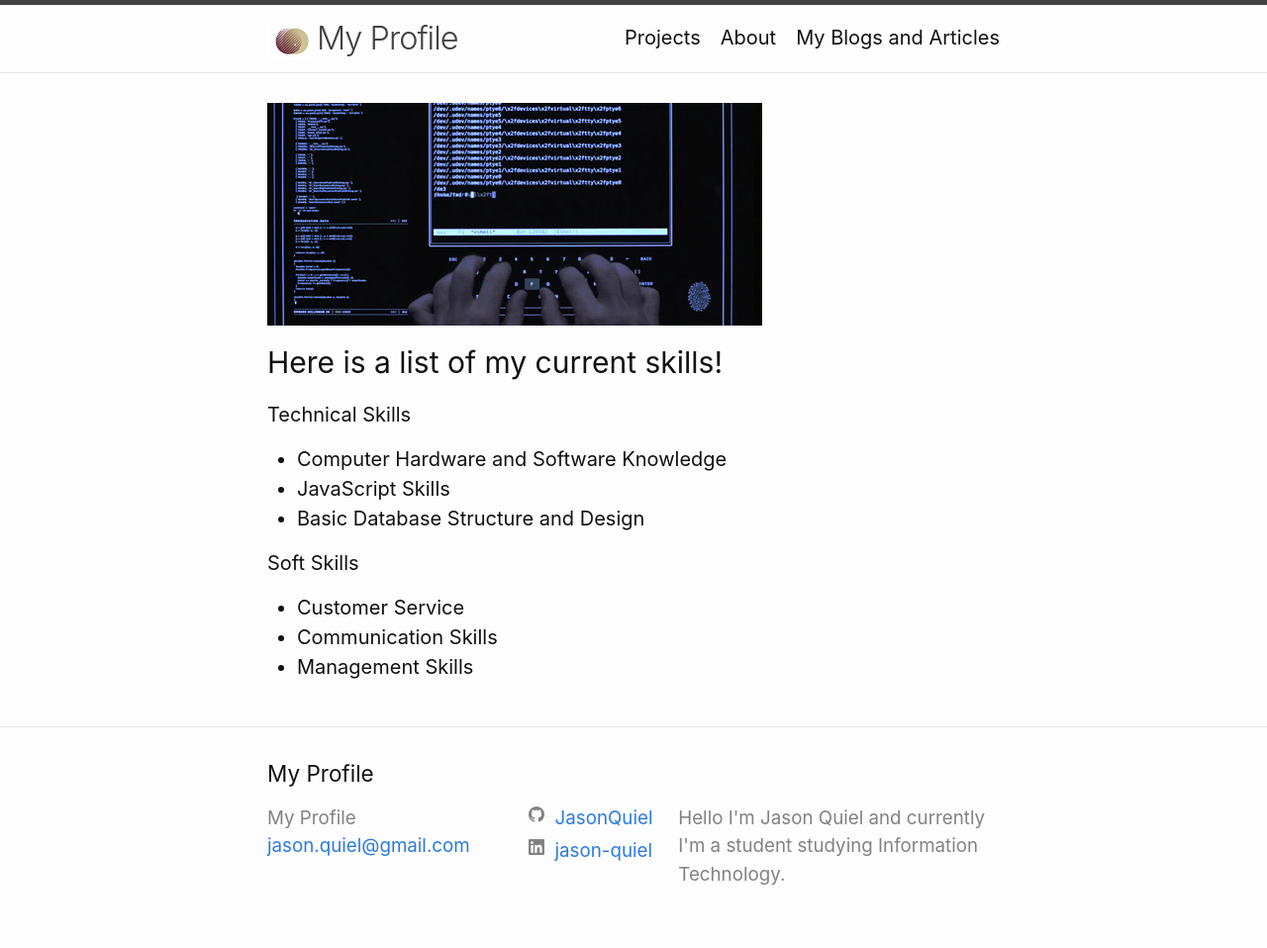
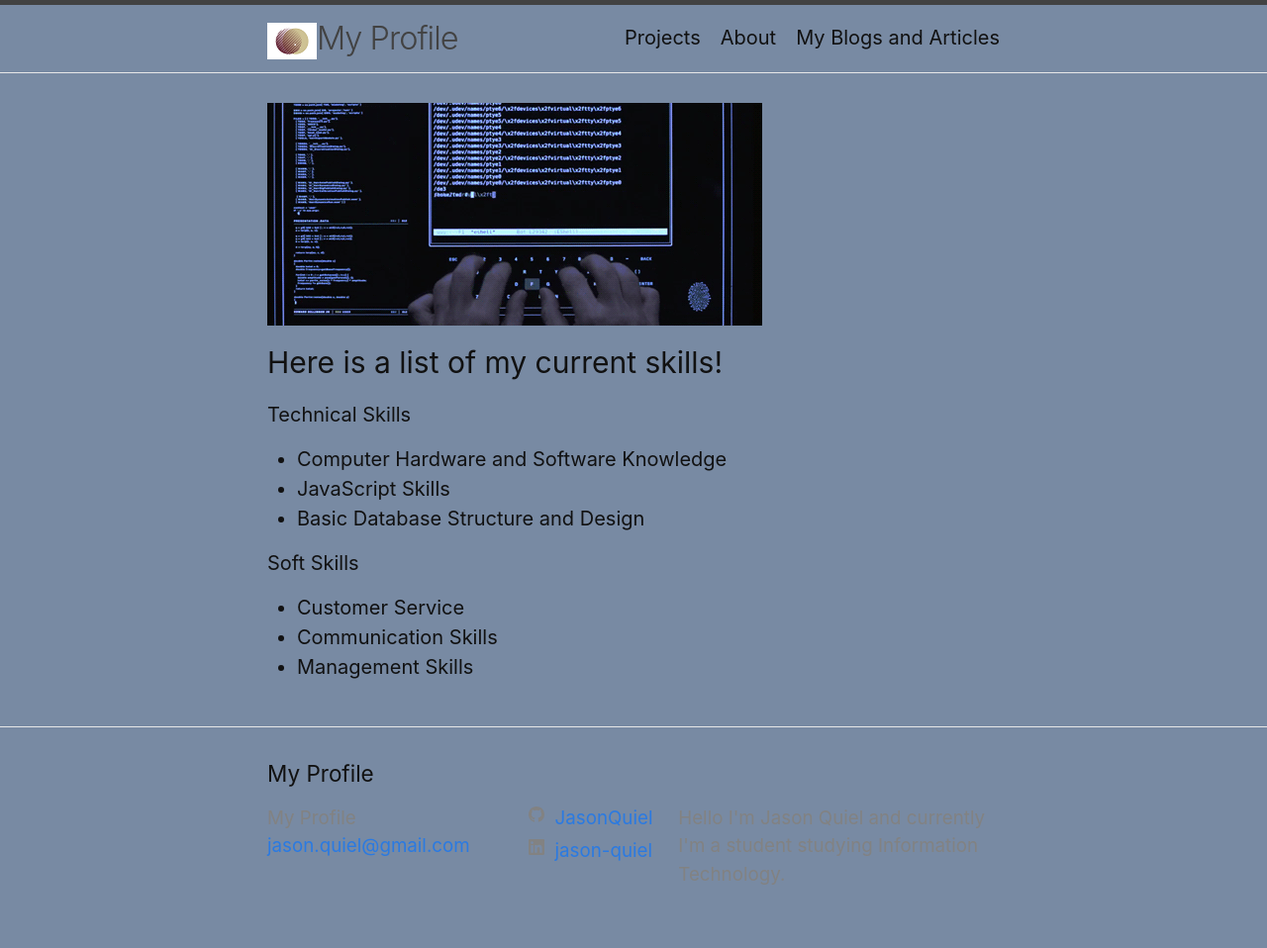
Before and after one commit to JasonQuiel/jasonquiel.github.io, a Jekyll site: the page built from index.markdown, in a window 1280 px wide. Shown: the whole page at 99% size. Built offline with Jekyll 4.4.1, drawn with Linux system fonts in a browser that asks for light colours.

Commit message:
Update minima.scss

```diff
--- a/_sass/minima.scss
+++ b/_sass/minima.scss
@@ -11,7 +11,7 @@ $base-line-height: 1.5 !default;
 $spacing-unit:     30px !default;
 
 $text-color:       #111 !default;
-$background-color: #fdfdfd !default;
+$background-color: #788AA3 !default;
 $brand-color:      #2a7ae2 !default;
 
 $grey-color:       #828282 !default;
```
